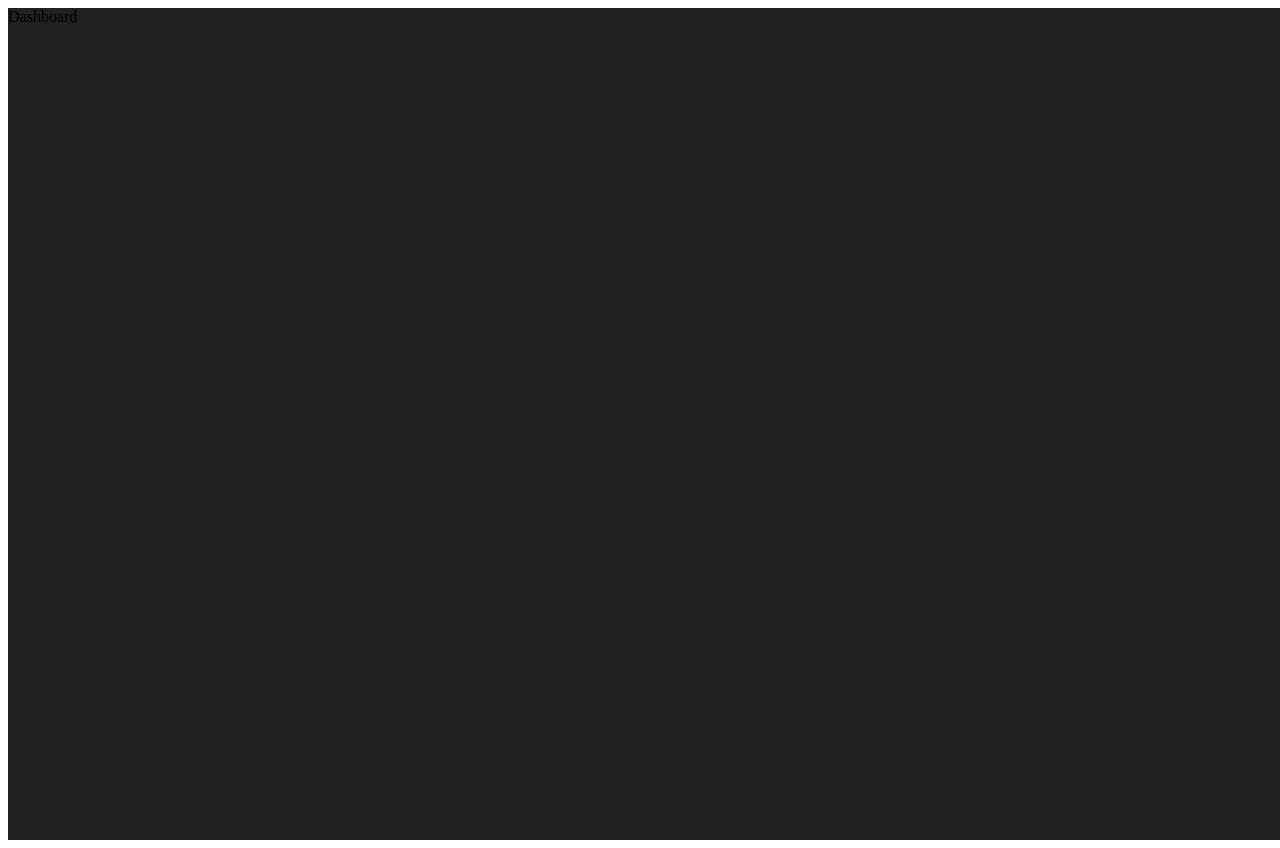
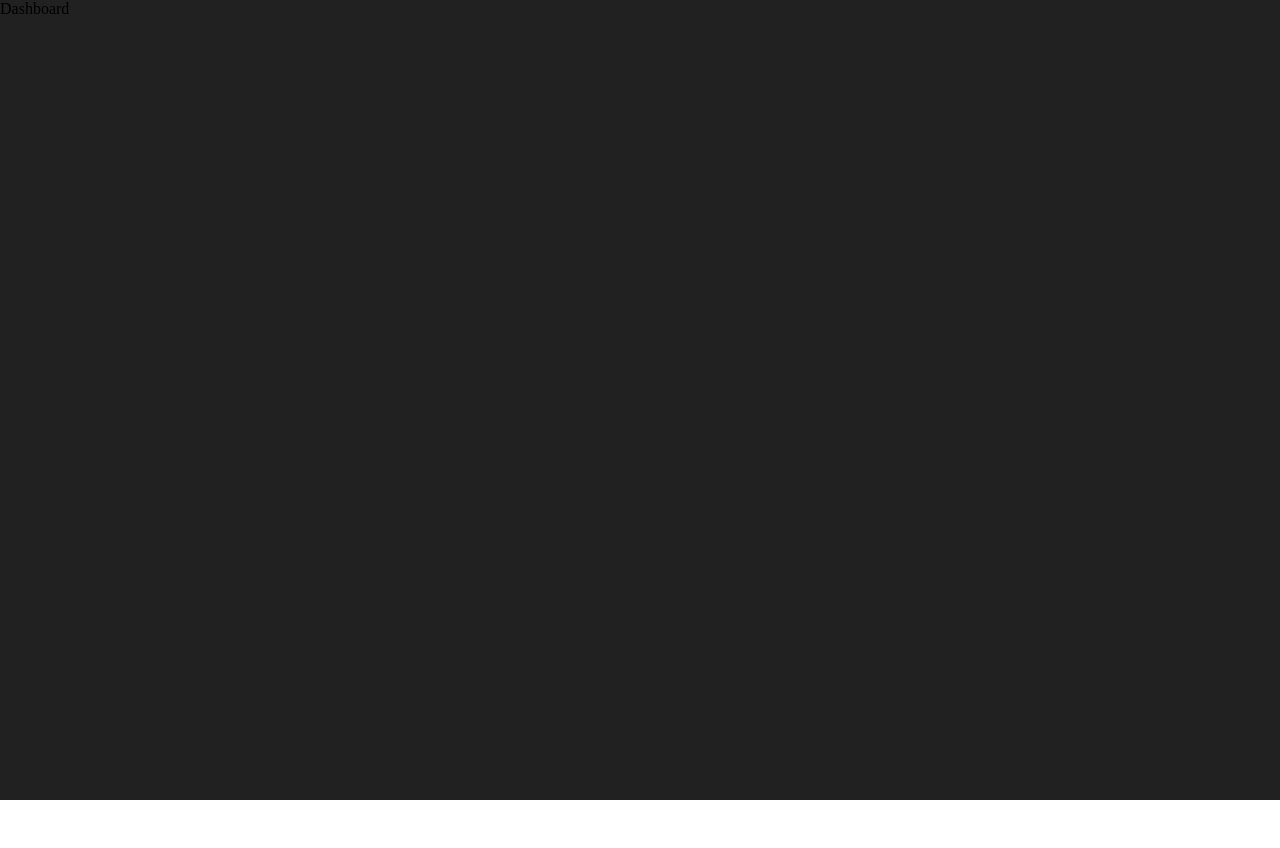
Before and after one commit to AmitxParmar/FIBO-Assignment, a React (Vite) app: page / in a window 1280 px wide. After the commit the page ends 800 px from the top, so only its background shows below. Built offline with nearby package versions, Linux system fonts and the light colour scheme.

Commit message:
remove: default styling

```diff
--- a/src/App.jsx
+++ b/src/App.jsx
@@ -1,9 +1,8 @@
 import { BrowserRouter as Router, Routes, Route } from "react-router-dom";
-import { Dashboard, Login, Register } from './pages/';
+import { Dashboard, Login, Register } from './pages';
 
 
 function App() {
-
   return (
     <Router>
       <Routes>
--- a/src/index.css
+++ b/src/index.css
@@ -5,3 +5,11 @@
   -moz-osx-font-smoothing: grayscale;
   -webkit-text-size-adjust: 100%;
 }
+
+*,
+::after,
+::before {
+  margin: 0;
+  padding: 0;
+  box-sizing: border-box;
+}
--- a/src/main.jsx
+++ b/src/main.jsx
@@ -1,6 +1,7 @@
 import React from 'react'
 import ReactDOM from 'react-dom/client'
 import App from './App'
+import './index.css'
 
 ReactDOM.createRoot(document.getElementById('root')).render(
   <React.StrictMode>
--- a/src/pages/Login.jsx
+++ b/src/pages/Login.jsx
@@ -1,4 +1,5 @@
 import React from 'react'
+import styles from './styles/login.module.css'
 
 const Login = () => {
     return (
--- a/src/pages/Register.jsx
+++ b/src/pages/Register.jsx
@@ -1,5 +1,5 @@
 import React from 'react'
-
+import styles from './styles/register.module.css'
 const Register = () => {
     return (
         <div>Register</div>
--- a/src/pages/styles/Dashboard.module.css
+++ b/src/pages/styles/Dashboard.module.css
@@ -1,6 +1,6 @@
 .dashboard {
   position: relative;
-  width: 1280px;
-  height: 832px;
+  width: 100vw;
+  height: 100dvh;
   background: #212121;
 }
```
